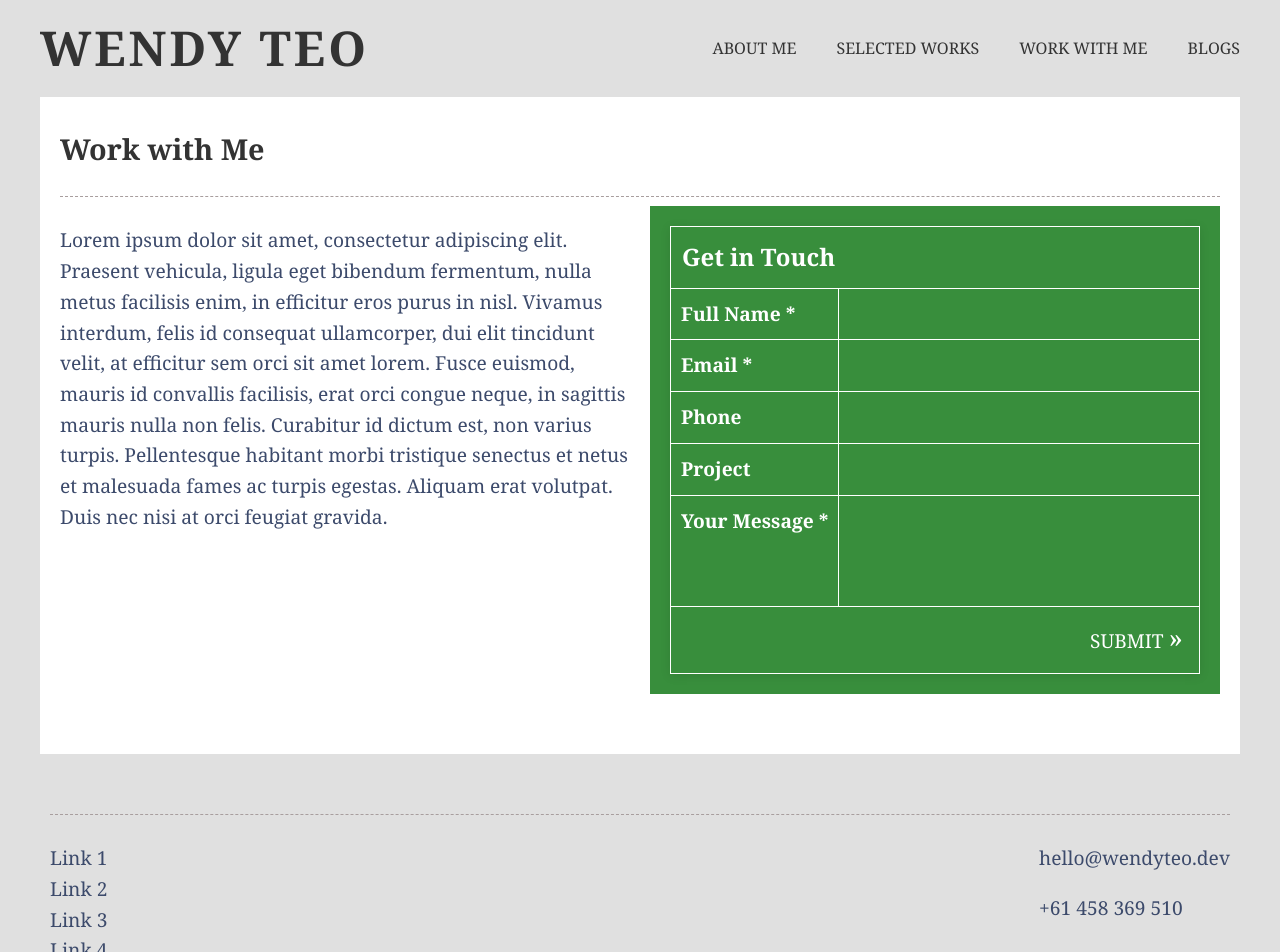
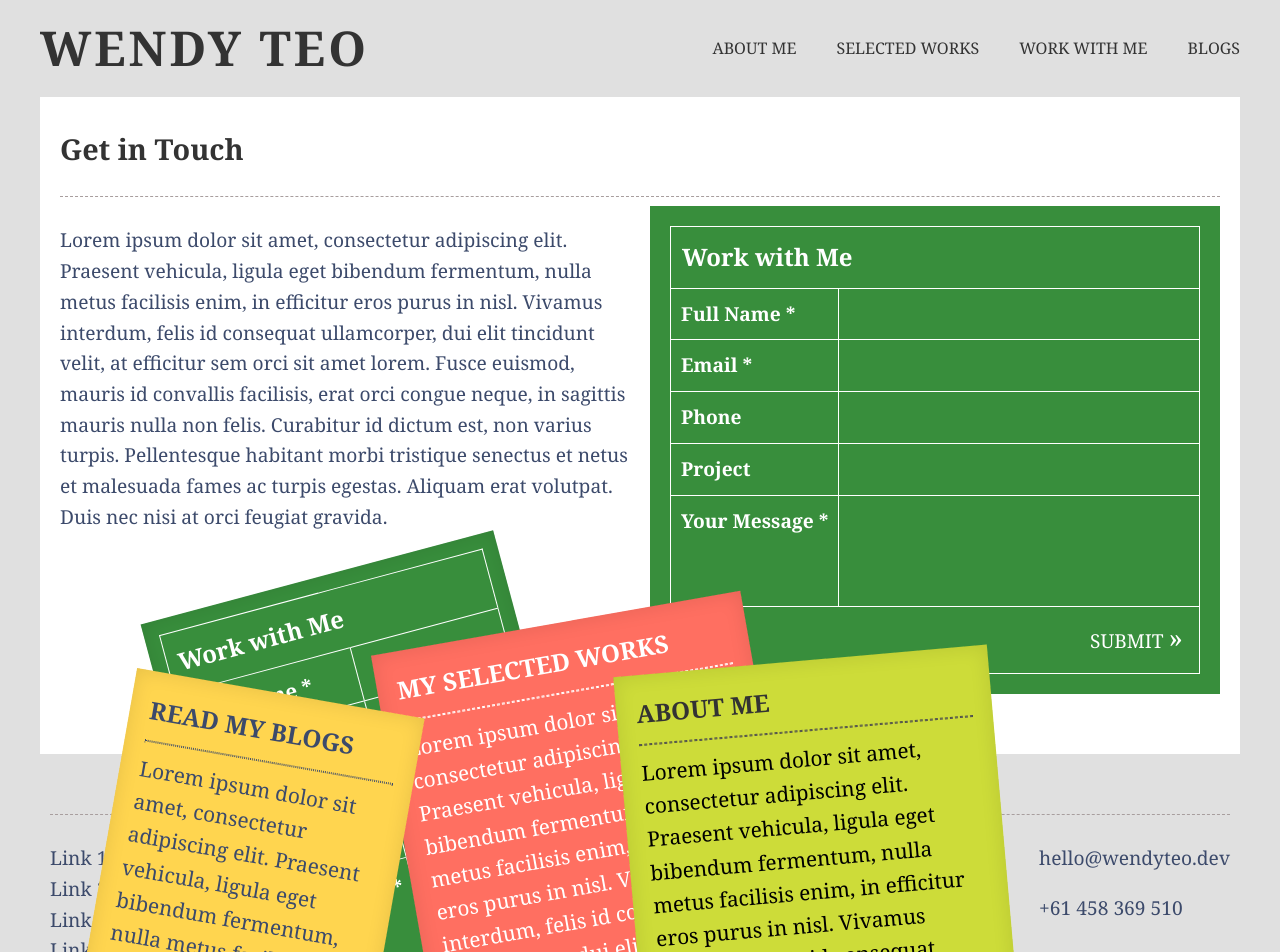
Before and after one commit to wteo/resumeWebsite2, a React (Create React App) app in the folder my-react-app/: page / in a window 1280 px wide. Shown: the top 952 px of the page. Built offline with nearby package versions, Linux system fonts and the light colour scheme; a web font is replaced by a local one.

Commit message:
Updated styling

```diff
--- a/my-react-app/src/App.js
+++ b/my-react-app/src/App.js
@@ -22,6 +22,7 @@ function App() {
   return (
     <div className="App">
       <Header />
+        <Files />
         {
           /*
         <Files />
--- a/my-react-app/src/components/Contact.js
+++ b/my-react-app/src/components/Contact.js
@@ -13,14 +13,16 @@ function Contact() {
             <ContentContainer>
                 <div className="contact__content">
                     <h1 className="contact__title">
-                        Work with Me
+                        Get in Touch
                     </h1>
                     <hr />
                     <div className="contact__group">
                         <div className="contact__description">
                             <p>Lorem ipsum dolor sit amet, consectetur adipiscing elit. Praesent vehicula, ligula eget bibendum fermentum, nulla metus facilisis enim, in efficitur eros purus in nisl. Vivamus interdum, felis id consequat ullamcorper, dui elit tincidunt velit, at efficitur sem orci sit amet lorem. Fusce euismod, mauris id convallis facilisis, erat orci congue neque, in sagittis mauris nulla non felis. Curabitur id dictum est, non varius turpis. Pellentesque habitant morbi tristique senectus et netus et malesuada fames ac turpis egestas. Aliquam erat volutpat. Duis nec nisi at orci feugiat gravida.</p>
                         </div>
-                        <Form />
+                        <div className="form__wrapper">
+                            <Form />
+                        </div>
                     </div>
                 </div>
             </ContentContainer>
--- a/my-react-app/src/components/Contact.scss
+++ b/my-react-app/src/components/Contact.scss
@@ -19,6 +19,11 @@
     }
 }
 
+.form__wrapper {
+    background-color: $forest;
+    padding: 20px;
+}
+
 @media only screen and (max-width: 1000px) {
     .contact {
         &__group {
@@ -36,4 +41,8 @@
             gap: 10px;
         }
     }
+
+    .form__wrapper {
+        padding: 15px;
+    }
 }
--- a/my-react-app/src/components/Files.js
+++ b/my-react-app/src/components/Files.js
@@ -1,5 +1,7 @@
 import React from 'react';
 import { useState, useEffect } from 'react';
+
+import Form from './Form';
 
 import './Files.scss';
 
@@ -35,17 +37,15 @@ function Files() {
                 <p>Suspendisse potenti. Nam a ligula nec risus vehicula venenatis. Fusce dignissim tristique augue, a hendrerit lorem interdum et. Curabitur at dapibus nisi. Mauris sodales, velit nec egestas vehicula, augue tortor fermentum erat, ac consequat magna nunc ut justo. Aenean tincidunt semper ipsum non facilisis. Aenean quis suscipit lorem.</p>
             </div>
             <div className="file forest">
-                <h3 className="file__title">About me</h3>
-                <hr className="file__divider" />
-                <p className="file__content">Lorem ipsum dolor sit amet, consectetur adipiscing elit. Praesent vehicula, ligula eget bibendum fermentum, nulla metus facilisis enim, in efficitur eros purus in nisl. Vivamus interdum, felis id consequat ullamcorper, dui elit tincidunt velit, at efficitur sem orci sit amet lorem. Fusce euismod, mauris id convallis facilisis, erat orci congue neque, in sagittis mauris nulla non felis. Curabitur id dictum est, non varius turpis. Pellentesque habitant morbi tristique senectus et netus et malesuada fames ac turpis egestas. Aliquam erat volutpat. Duis nec nisi at orci feugiat gravida.</p>
+                <Form />
             </div>
             <div className="file coral">
-                <h3 className="file__title">Work with me</h3>
+                <h3 className="file__title">My Selected Works</h3>
                 <hr className="file__divider" />
                 <p className="file__content">Lorem ipsum dolor sit amet, consectetur adipiscing elit. Praesent vehicula, ligula eget bibendum fermentum, nulla metus facilisis enim, in efficitur eros purus in nisl. Vivamus interdum, felis id consequat ullamcorper, dui elit tincidunt velit, at efficitur sem orci sit amet lorem. Fusce euismod, mauris id convallis facilisis, erat orci congue neque, in sagittis mauris nulla non felis. Curabitur id dictum est, non varius turpis. Pellentesque habitant morbi tristique senectus et netus et malesuada fames ac turpis egestas. Aliquam erat volutpat. Duis nec nisi at orci feugiat gravida.</p>
             </div>
             <div className="file lime">
-                <h3 className="file__title">My selected works</h3>
+                <h3 className="file__title">About Me</h3>
                 <hr className="file__divider" />
                 <p className="file__content">Lorem ipsum dolor sit amet, consectetur adipiscing elit. Praesent vehicula, ligula eget bibendum fermentum, nulla metus facilisis enim, in efficitur eros purus in nisl. Vivamus interdum, felis id consequat ullamcorper, dui elit tincidunt velit, at efficitur sem orci sit amet lorem. Fusce euismod, mauris id convallis facilisis, erat orci congue neque, in sagittis mauris nulla non felis. Curabitur id dictum est, non varius turpis. Pellentesque habitant morbi tristique senectus et netus et malesuada fames ac turpis egestas. Aliquam erat volutpat. Duis nec nisi at orci feugiat gravida.</p>
             </div>
--- a/my-react-app/src/components/Files.scss
+++ b/my-react-app/src/components/Files.scss
@@ -23,7 +23,6 @@
     font-weight: 300;
     height: 400px;
     overflow: hidden;
-    border-radius: 3px;
     text-align: left;
     max-width: 500px;;
 
@@ -63,7 +62,8 @@
 }
 
 .file.forest {
-    background-color: #388E3C;
+    background-color: $forest;
+    padding: 15px;
     color: $file-text-color;
     z-index: 1100;
     transform: rotate(-15deg);
--- a/my-react-app/src/components/Form.js
+++ b/my-react-app/src/components/Form.js
@@ -5,13 +5,12 @@ import './Form.scss';
 
 function Form() {
     return (
-        <div className="form__wrapper">
         <form className="form">
             <table className="form__table">
                 <tbody>
                     <tr className="form__row">
                         <td colSpan="2">
-                                <h2 className="form__title">Get in Touch</h2>
+                            <h2 className="form__title">Work with Me</h2>
                         </td>
                     </tr>
                     <tr className="form__row">
@@ -64,7 +63,6 @@ function Form() {
                 </tbody>
             </table>
         </form>
-        </div>
     );
 }
 
--- a/my-react-app/src/components/Form.scss
+++ b/my-react-app/src/components/Form.scss
@@ -1,12 +1,6 @@
 @import '../sass/variables';
 
-.form__wrapper {
-    background-color: $forest;
-    padding: 20px;
-}
-
 .form {
-    box-shadow: 0 2px 10px rgba(0, 0, 0, 0.1);
     width: 100%;
 
     &__title {
@@ -92,9 +86,6 @@
 
 
 @media only screen and (max-width: 650px) {
-    .form__wrapper {
-        padding: 15px;
-    }
 
     .form {
         font-size: 1rem;
```
Lines whose indentation alone changed are shown as unchanged.
